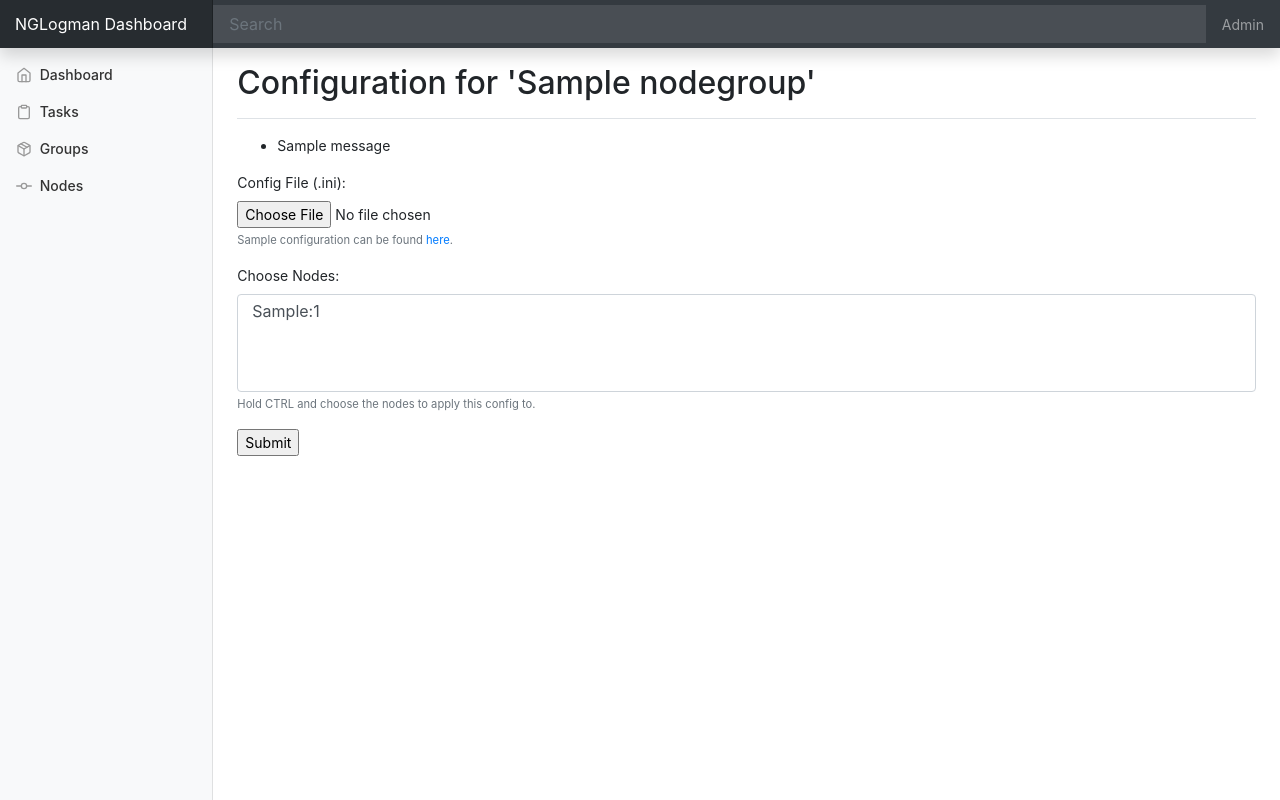
After one commit to MonoHearted/NGLogmanServer, a Django app: page /groups/1/config in a window 1280 px wide. The commit adds this page. Run offline with Django 3.2, Linux system fonts and the light colour scheme; tables that the repository leaves empty hold one stand-in row (values such as "Sample post"); one stand-in notice (Sample message) is shown; some libraries are stand-ins or nearby versions.

Commit message:
setting config across nodes

```diff
--- a/NGLogmanServer/settings.py
+++ b/NGLogmanServer/settings.py
@@ -37,7 +37,8 @@ INSTALLED_APPS = [
     'django.contrib.sessions',
     'django.contrib.messages',
     'django.contrib.staticfiles',
-    'nglogman'
+    'nglogman',
+    'widget_tweaks'
 ]
 
 MIDDLEWARE = [
--- /dev/null
+++ b/nglogman/forms.py
@@ -0,0 +1,19 @@
+from django import forms
+from django.utils.safestring import mark_safe
+from .models import NodeGroup
+
+
+class ConfigForm(forms.Form):
+    file = forms.FileField(label='Config File (.ini)',
+            help_text=mark_safe('Sample configuration can be found '
+                      r'<a href="/nodeConfigs/logman_sample.ini">here</a>.'))
+
+    nodes = forms.ModelMultipleChoiceField(
+            queryset=NodeGroup.objects.all(),
+            label='Choose Nodes',
+            help_text='Hold CTRL and choose the nodes to apply this config to.')
+
+    def __init__(self, groupID, *args, **kwargs):
+        super().__init__(*args, **kwargs)
+        self.fields['nodes'].queryset = NodeGroup.objects\
+            .get(id=groupID).nodes.all()
--- a/nglogman/models.py
+++ b/nglogman/models.py
@@ -46,8 +46,7 @@ class Task(models.Model):
     startTime = models.DateTimeField(null=False)
     duration = models.DurationField(null=False)
     interval = models.PositiveSmallIntegerField(default=4)
-    taskUUID = models.UUIDField(primary_key=True,
-                                default=uuid.uuid4,
+    taskUUID = models.UUIDField(primary_key=True, default=uuid.uuid4,
                                 editable=False)
 
     def __str__(self):
--- a/nglogman/urls.py
+++ b/nglogman/urls.py
@@ -1,14 +1,17 @@
 from django.urls import path, re_path
 from . import views
 from django.http import HttpResponseRedirect
-from NGLogmanServer.settings import OUTPUT_ROOT
+from NGLogmanServer.settings import OUTPUT_ROOT, STATICFILES_DIRS
 
 urlpatterns = [
     path('', lambda r: HttpResponseRedirect('dashboard')),
     path('dashboard', views.DashboardView, name='dashboard'),
     path('tasks', views.TaskListView, name='tasks'),
     path('groups', views.GroupListView, name='groups'),
+    re_path(r'^groups/(?P<groupID>\d+)/config$', views.ConfigUpload),
     path('nodes', views.NodeListView, name='nodes'),
+    re_path(r'^nodeConfigs/(?P<path>.*)$', views.outputDownload,
+            {'document_root': STATICFILES_DIRS[0]}),
     re_path(r'^Output/(?P<path>.*)$', views.outputDownload,
-            {'document_root': OUTPUT_ROOT}),
+            {'document_root': OUTPUT_ROOT})
 ]
--- a/nglogman/views.py
+++ b/nglogman/views.py
@@ -1,13 +1,14 @@
 from django.template import loader
 
-from django.views.generic import ListView
-from django.http import HttpResponse
+from django.http import HttpResponse, HttpResponseRedirect
 from django.shortcuts import redirect
+from django.contrib import messages
 import os
 
 # Create your views here.
 from . models import Task, LGNode, NodeGroup
-from django.db.models import Count
+from nglm_grpc.gRPCMethods import setConfig
+from django.db.models import Count, Q
 
 
 def TaskListView(request):
@@ -47,7 +48,8 @@ def GroupListView(request):
     template = loader.get_template('groups.html')
     context = {
         'node_groups': NodeGroup.objects.all().annotate(
-            node_count=Count('nodes')
+            node_count=Count('nodes'),
+            off_count=Count('nodes', filter=Q(nodes__status__iexact='offline'))
         )
     }
     return HttpResponse(template.render(context, request))
@@ -65,3 +67,29 @@ def NodeListView(request):
         'offline_node_set': LGNode.objects.filter(status='Offline')
     }
     return HttpResponse(template.render(context, request))
+
+
+def ConfigUpload(request, groupID=''):
+    from .forms import ConfigForm
+    template = loader.get_template('config.html')
+    if request.method == 'POST':
+        form = ConfigForm(groupID, request.POST, request.FILES)
+        if form.is_valid():
+            failedNodes = setConfig(
+                NodeGroup.objects.get(id=groupID).nodes.all(),
+                request.FILES['file'])
+            if not failedNodes:
+                messages.success(request, 'Successfully set all configs.')
+            else:
+                messages.warning(request, 'Failed to set config for: '
+                                 + ', '.join(failedNodes))
+    else:
+        form = ConfigForm(groupID)
+    context = {
+        'form': form,
+        'group_name': NodeGroup.objects.get(id=groupID).groupname,
+        'offline_nodes': NodeGroup.objects.get(id=groupID).nodes.filter(
+            status__iexact="offline"
+        )
+    }
+    return HttpResponse(template.render(context, request))
--- /dev/null
+++ b/static/css/components.css
@@ -0,0 +1,107 @@
+:root {
+  --status-indicator-size: 8px;
+  --status-indicator-animation-duration: 2s;
+
+  --status-indicator-color: rgb(216, 226, 233);
+  --status-indicator-color-semi: rgba(216, 226, 233, .5);
+  --status-indicator-color-transparent: rgba(216, 226, 233, 0);
+
+  --status-indicator-color-active: rgb(0, 149, 255);
+  --status-indicator-color-active-semi: rgba(0, 149, 255, .5);
+  --status-indicator-color-active-transparent: rgba(0, 149, 255, 0);
+
+  --status-indicator-color-positive: rgb(75, 210, 143);
+  --status-indicator-color-positive-semi: rgba(75, 210, 143, .5);
+  --status-indicator-color-positive-transparent: rgba(75, 210, 143, 0);
+
+  --status-indicator-color-intermediary: rgb(255, 170, 0);
+  --status-indicator-color-intermediary-semi: rgba(255, 170, 0, .5);
+  --status-indicator-color-intermediary-transparent: rgba(255, 170, 0, 0);
+
+  --status-indicator-color-negative: rgb(255, 77, 77);
+  --status-indicator-color-negative-semi: rgba(255, 77, 77, .5);
+  --status-indicator-color-negative-transparent: rgba(255, 77, 77, 0);
+}
+
+@keyframes status-indicator-pulse {
+  0%   { box-shadow: 0 0 0 0 var(--status-indicator-color-semi); }
+  70%  { box-shadow: 0 0 0 var(--status-indicator-size) var(--status-indicator-color-transparent); }
+  100% { box-shadow: 0 0 0 0 var(--status-indicator-color-transparent); }
+}
+
+@keyframes status-indicator-pulse-active {
+  0%   { box-shadow: 0 0 0 0 var(--status-indicator-color-active-semi); }
+  70%  { box-shadow: 0 0 0 var(--status-indicator-size) var(--status-indicator-color-active-transparent); }
+  100% { box-shadow: 0 0 0 0 var(--status-indicator-color-active-transparent); }
+}
+
+@keyframes status-indicator-pulse-positive {
+  0%   { box-shadow: 0 0 0 0 var(--status-indicator-color-positive-semi); }
+  70%  { box-shadow: 0 0 0 var(--status-indicator-size) var(--status-indicator-color-positive-transparent); }
+  100% { box-shadow: 0 0 0 0 var(--status-indicator-color-positive-transparent); }
+}
+
+@keyframes status-indicator-pulse-intermediary {
+  0%   { box-shadow: 0 0 0 0 var(--status-indicator-color-intermediary-semi); }
+  70%  { box-shadow: 0 0 0 var(--status-indicator-size) var(--status-indicator-color-intermediary-transparent); }
+  100% { box-shadow: 0 0 0 0 var(--status-indicator-color-intermediary-transparent); }
+}
+
+@keyframes status-indicator-pulse-negative {
+  0%   { box-shadow: 0 0 0 0 var(--status-indicator-color-negative-semi); }
+  70%  { box-shadow: 0 0 0 var(--status-indicator-size) var(--status-indicator-color-negative-transparent); }
+  100% { box-shadow: 0 0 0 0 var(--status-indicator-color-negative-transparent); }
+}
+
+status-indicator {
+  display: inline-block;
+  border-radius: 50%;
+  cursor: pointer;
+  width: var(--status-indicator-size);
+  height: var(--status-indicator-size);
+  background-color: var(--status-indicator-color);
+}
+
+status-indicator[pulse] {
+  animation-name: status-indicator-pulse;
+	animation-duration: var(--status-indicator-animation-duration);
+	animation-timing-function: ease-in-out;
+	animation-iteration-count: infinite;
+	animation-direction: normal;
+	animation-delay: 0;
+	animation-fill-mode: none;
+}
+
+status-indicator[active] {
+  background-color: var(--status-indicator-color-active);
+}
+
+status-indicator[active][pulse] {
+  animation-name: status-indicator-pulse-active;
+}
+
+status-indicator[positive] {
+  background-color: var(--status-indicator-color-positive);
+  animation-name: status-indicator-pulse-positive;
+}
+
+status-indicator[positive][pulse] {
+  animation-name: status-indicator-pulse-positive;
+}
+
+status-indicator[intermediary] {
+  background-color: var(--status-indicator-color-intermediary);
+}
+
+status-indicator[intermediary][pulse] {
+  animation-name: status-indicator-pulse-intermediary;
+}
+
+status-indicator[negative] {
+  background-color: var(--status-indicator-color-negative);
+  animation-name: status-indicator-pulse-negative;
+}
+
+status-indicator[negative][pulse] {
+  animation-name: status-indicator-pulse-negative;
+}
--- /dev/null
+++ b/static/js/are-you-sure.js
@@ -0,0 +1,192 @@
+/*!
+ * jQuery Plugin: Are-You-Sure (Dirty Form Detection)
+ * https://github.com/codedance/jquery.AreYouSure/
+ *
+ * Copyright (c) 2012-2014, Chris Dance and PaperCut Software http://www.papercut.com/
+ * Dual licensed under the MIT or GPL Version 2 licenses.
+ * http://jquery.org/license
+ *
+ * Author:  chris.dance@papercut.com
+ * Version: 1.9.0
+ * Date:    13th August 2014
+ */
+(function($) {
+
+  $.fn.areYouSure = function(options) {
+
+    var settings = $.extend(
+      {
+        'message' : 'You have unsaved changes!',
+        'dirtyClass' : 'dirty',
+        'change' : null,
+        'silent' : false,
+        'addRemoveFieldsMarksDirty' : false,
+        'fieldEvents' : 'change keyup propertychange input',
+        'fieldSelector': ":input:not(input[type=submit]):not(input[type=button])"
+      }, options);
+
+    var getValue = function($field) {
+      if ($field.hasClass('ays-ignore')
+          || $field.hasClass('aysIgnore')
+          || $field.attr('data-ays-ignore')
+          || $field.attr('name') === undefined) {
+        return null;
+      }
+
+      if ($field.is(':disabled')) {
+        return 'ays-disabled';
+      }
+
+      var val;
+      var type = $field.attr('type');
+      if ($field.is('select')) {
+        type = 'select';
+      }
+
+      switch (type) {
+        case 'checkbox':
+        case 'radio':
+          val = $field.is(':checked');
+          break;
+        case 'select':
+          val = '';
+          $field.find('option').each(function(o) {
+            var $option = $(this);
+            if ($option.is(':selected')) {
+              val += $option.val();
+            }
+          });
+          break;
+        default:
+          val = $field.val();
+      }
+
+      return val;
+    };
+
+    var storeOrigValue = function($field) {
+      $field.data('ays-orig', getValue($field));
+    };
+
+    var checkForm = function(evt) {
+
+      var isFieldDirty = function($field) {
+        var origValue = $field.data('ays-orig');
+        if (undefined === origValue) {
+          return false;
+        }
+        return (getValue($field) != origValue);
+      };
+
+      var $form = ($(this).is('form'))
+                    ? $(this)
+                    : $(this).parents('form');
+
+      // Test on the target first as it's the most likely to be dirty
+      if (isFieldDirty($(evt.target))) {
+        setDirtyStatus($form, true);
+        return;
+      }
+
+      $fields = $form.find(settings.fieldSelector);
+
+      if (settings.addRemoveFieldsMarksDirty) {
+        // Check if field count has changed
+        var origCount = $form.data("ays-orig-field-count");
+        if (origCount != $fields.length) {
+          setDirtyStatus($form, true);
+          return;
+        }
+      }
+
+      // Brute force - check each field
+      var isDirty = false;
+      $fields.each(function() {
+        $field = $(this);
+        if (isFieldDirty($field)) {
+          isDirty = true;
+          return false; // break
+        }
+      });
+
+      setDirtyStatus($form, isDirty);
+    };
+
+    var initForm = function($form) {
+      var fields = $form.find(settings.fieldSelector);
+      $(fields).each(function() { storeOrigValue($(this)); });
+      $(fields).unbind(settings.fieldEvents, checkForm);
+      $(fields).bind(settings.fieldEvents, checkForm);
+      $form.data("ays-orig-field-count", $(fields).length);
+      setDirtyStatus($form, false);
+    };
+
+    var setDirtyStatus = function($form, isDirty) {
+      var changed = isDirty != $form.hasClass(settings.dirtyClass);
+      $form.toggleClass(settings.dirtyClass, isDirty);
+
+      // Fire change event if required
+      if (changed) {
+        if (settings.change) settings.change.call($form, $form);
+
+        if (isDirty) $form.trigger('dirty.areYouSure', [$form]);
+        if (!isDirty) $form.trigger('clean.areYouSure', [$form]);
+        $form.trigger('change.areYouSure', [$form]);
+      }
+    };
+
+    var rescan = function() {
+      var $form = $(this);
+      var fields = $form.find(settings.fieldSelector);
+      $(fields).each(function() {
+        var $field = $(this);
+        if (!$field.data('ays-orig')) {
+          storeOrigValue($field);
+          $field.bind(settings.fieldEvents, checkForm);
+        }
+      });
+      // Check for changes while we're here
+      $form.trigger('checkform.areYouSure');
+    };
+
+    var reinitialize = function() {
+      initForm($(this));
+    }
+
+    if (!settings.silent && !window.aysUnloadSet) {
+      window.aysUnloadSet = true;
+      $(window).bind('beforeunload', function() {
+        $dirtyForms = $("form").filter('.' + settings.dirtyClass);
+        if ($dirtyForms.length == 0) {
+          return;
+        }
+        // Prevent multiple prompts - seen on Chrome and IE
+        if (navigator.userAgent.toLowerCase().match(/msie|chrome/)) {
+          if (window.aysHasPrompted) {
+            return;
+          }
+          window.aysHasPrompted = true;
+          window.setTimeout(function() {window.aysHasPrompted = false;}, 900);
+        }
+        return settings.message;
+      });
+    }
+
+    return this.each(function(elem) {
+      if (!$(this).is('form')) {
+        return;
+      }
+      var $form = $(this);
+
+      $form.submit(function() {
+        $form.removeClass(settings.dirtyClass);
+      });
+      $form.bind('reset', function() { setDirtyStatus($form, false); });
+      // Add a custom events
+      $form.bind('rescan.areYouSure', rescan);
+      $form.bind('reinitialize.areYouSure', reinitialize);
+      $form.bind('checkform.areYouSure', checkForm);
+      initForm($form);
+    });
+  };
+})(jQuery);
--- a/templates/base.html
+++ b/templates/base.html
@@ -12,14 +12,17 @@
     <!-- Bootstrap CSS -->
     <link rel="stylesheet" href="https://stackpath.bootstrapcdn.com/bootstrap/4.2.1/css/bootstrap.min.css" integrity="sha384-GJzZqFGwb1QTTN6wy59ffF1BuGJpLSa9DkKMp0DgiMDm4iYMj70gZWKYbI706tWS" crossorigin="anonymous">
     <link rel="stylesheet" href="{% static 'css/base.css' %}">
+    <link rel="stylesheet" href="{% static 'css/components.css' %}">
+
     <title>NGLogman</title>
   </head>
+
   <nav class="navbar navbar-dark fixed-top bg-dark flex-md-nowrap p-0 shadow">
-      <a class="navbar-brand col-sm-3 col-md-2 mr-0" href="dashboard">NGLogman Dashboard</a>
+      <a class="navbar-brand col-sm-3 col-md-2 mr-0" href="/dashboard">NGLogman Dashboard</a>
       <input class="form-control form-control-dark w-100" type="text" placeholder="Search" aria-label="Search">
       <ul class="navbar-nav px-3">
         <li class="nav-item text-nowrap">
-          <a class="nav-link" href="admin">Admin</a>
+          <a class="nav-link" href="/admin">Admin</a>
         </li>
       </ul>
   </nav>
@@ -49,11 +52,17 @@
       </div>
     </div>
 
-    <!-- Optional JavaScript -->
     <script>feather.replace()</script>
     <!-- jQuery first, then Popper.js, then Bootstrap JS -->
     <script src="https://code.jquery.com/jquery-3.3.1.slim.min.js" integrity="sha384-q8i/X+965DzO0rT7abK41JStQIAqVgRVzpbzo5smXKp4YfRvH+8abtTE1Pi6jizo" crossorigin="anonymous"></script>
     <script src="https://cdnjs.cloudflare.com/ajax/libs/popper.js/1.14.6/umd/popper.min.js" integrity="sha384-wHAiFfRlMFy6i5SRaxvfOCifBUQy1xHdJ/yoi7FRNXMRBu5WHdZYu1hA6ZOblgut" crossorigin="anonymous"></script>
     <script src="https://stackpath.bootstrapcdn.com/bootstrap/4.2.1/js/bootstrap.min.js" integrity="sha384-B0UglyR+jN6CkvvICOB2joaf5I4l3gm9GU6Hc1og6Ls7i6U/mkkaduKaBhlAXv9k" crossorigin="anonymous"></script>
+
+    <script src="{% static 'js/are-you-sure.js' %}"></script>
+    <script>
+      $(function() {
+          $('form').areYouSure();
+      });
+    </script>
   </body>
 </html>
--- /dev/null
+++ b/templates/config.html
@@ -0,0 +1,90 @@
+{% extends 'base.html' %}
+{% load widget_tweaks %}
+{% load static %}
+
+{% block titleheader %}
+Configuration for '{{ group_name }}' <br>
+{% endblock titleheader %}
+
+{% block navitems %}
+<li class="nav-item">
+<a class="nav-link" href="/dashboard">
+  <span data-feather="home"></span>
+  Dashboard
+</a>
+</li>
+<li class="nav-item">
+<a class="nav-link" href="/tasks">
+  <span data-feather="clipboard"></span>
+  Tasks
+</a>
+</li>
+<li class="nav-item">
+<a class="nav-link" href="/groups">
+  <span data-feather="package"></span>
+  Groups
+</a>
+</li>
+<li class="nav-item">
+<a class="nav-link" href="/nodes">
+  <span data-feather="git-commit"></span>
+  Nodes
+</a>
+</li>
+{% endblock navitems %}
+
+{% block content_accordion %}
+{% if messages %}
+<ul class="messages">
+    {% for message in messages %}
+    <li{% if message.tags %} class="{{ message.tags }}"{% endif %}>{{ message }}</li>
+    {% endfor %}
+</ul>
+{% endif %}
+{% if offline_nodes %}
+<div class="alert alert-danger" role="alert">
+    The following nodes are offline: <ul>
+    {% for node in offline_nodes %} <li>{{node.ip}}:{{node.port}} </li>{% endfor %}
+    </ul>
+    Uploaded configs will not be applied.
+</div>
+{% endif %}
+<form method="POST" enctype="multipart/form-data">
+    {% csrf_token %}
+    {% for field in form %}
+        <div class="form-group">
+            {{field.label_tag}}
+            {% if form.is_bound %}
+                {% if field.errors %}
+                    {% if field.name == 'file' %}
+                        {% render_field field class="form-control-file is-invalid" %}
+                    {% else %}
+                        {% render_field field class="form-control is-invalid" %}
+                    {% endif %}
+                    {% for error in field.errors %}
+                        <div class="invalid-feedback">
+                          {{ error }}
+                        </div>
+                    {% endfor %}
+                {% else %}
+                    {% if field.name == 'file' %}
+                        {% render_field field class="form-control-file is-valid" %}
+                    {% else %}
+                        {% render_field field class="form-control is-valid" %}
+                    {% endif %}
+                {% endif %}
+            {% else %}
+                {% if field.name == 'file' %}
+                    {% render_field field class="form-control-file" %}
+                {% else %}
+                    {% render_field field class="form-control" %}
+                {% endif %}
+            {% endif %}
+            {% if field.help_text %}
+                <small class="form-text text-muted">{{ field.help_text }}</small>
+            {% endif %}
+        </div>
+    {% endfor %}
+    <input type="submit" value="Submit">
+</form>
+{% endblock content_accordion %}
--- a/templates/tasks.html
+++ b/templates/tasks.html
@@ -96,7 +96,7 @@ Upcoming Tasks
             <div id="collapse-comp{{forloop.counter}}" class="collapse" aria-labelledby="heading-comp{{forloop.counter}}" data-parent="#contentAccordion">
                 <div class="card-body">
                     Status: {{task.status}} <br/>
-                    Download: <a href="Output/{{task.assignedNode.hostname}}_{{task.taskUUID}}_result.xls" target="_blank">perflog</a><br/>
+                    Download: <a href="Output/{{task.taskUUID}}/overview.xlsx" target="_blank">perflog</a><br/>
                     Creation Time: {{task.createTime}} <br/>
                     Start Time: {{task.startTime}} <br/>
                     Task UUID: {{task.taskUUID}} <br/>
```
Also changed, not shown: nglm_grpc/gRPCMethods.py (+23 -0 lines), static/logman_sample.ini (added, +56 -0 lines), templates/groups.html (+19 -7 lines).
